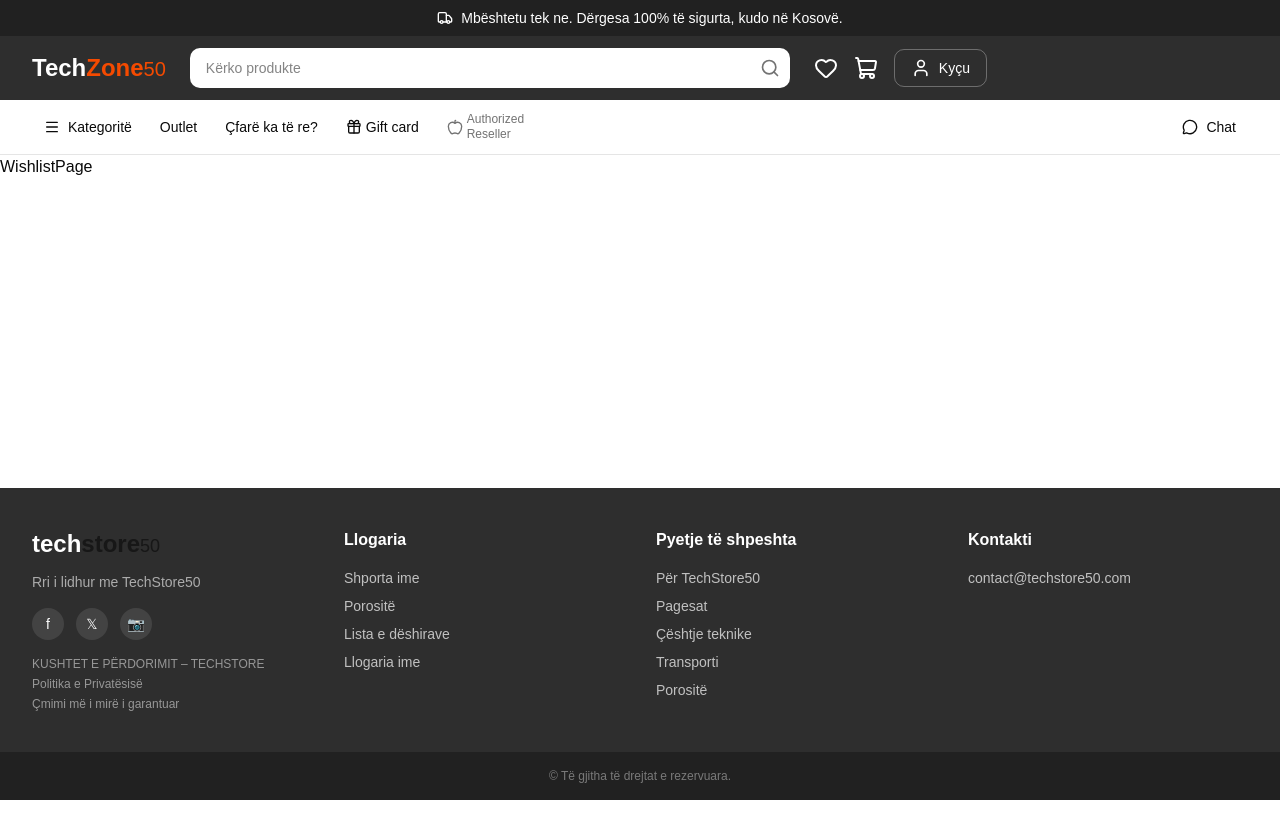
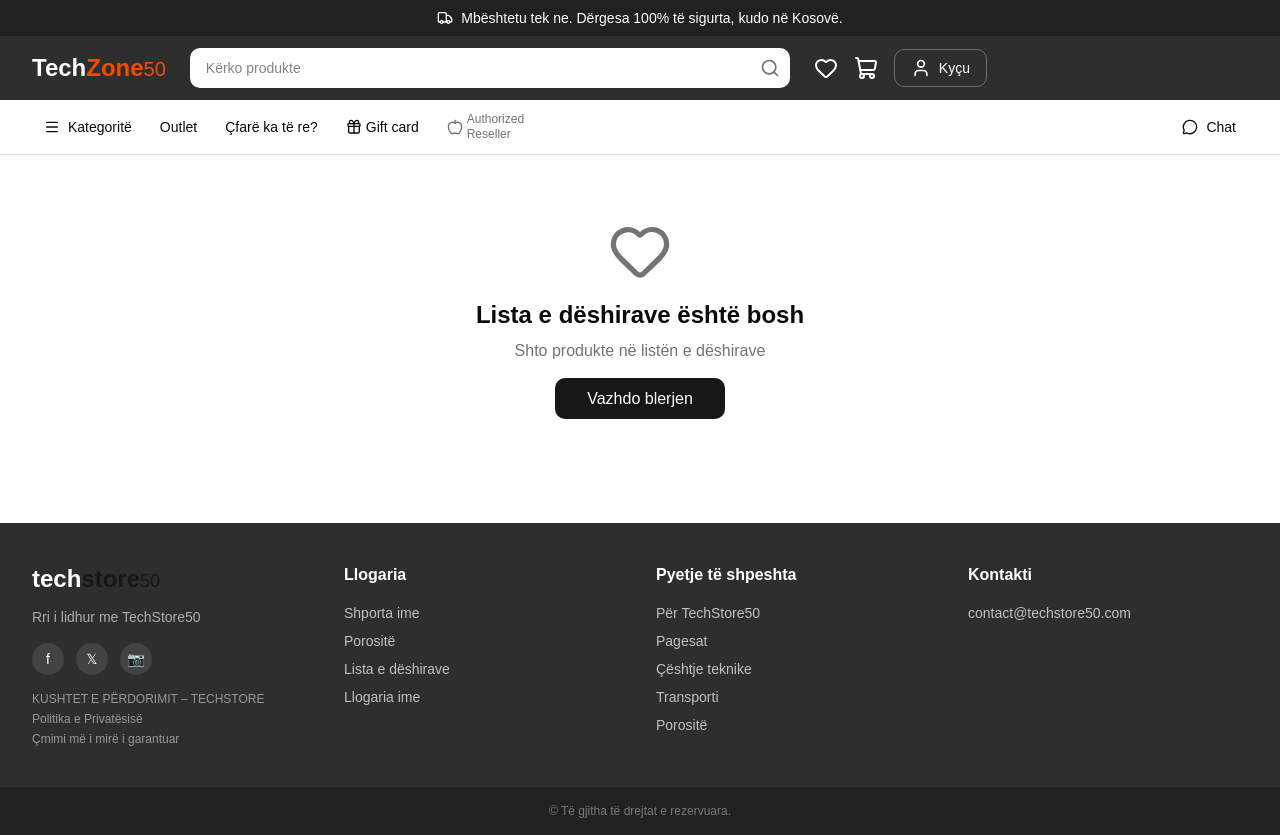
Before and after one commit to AdhurimBerisha/TechZone50---Gjirafa50-Clone, a React (Vite) app in the folder frontend/: page /wishlist in a window 1280 px wide. Before the commit the page ends 800 px from the top, so only its background shows below. Built offline with nearby package versions, Linux system fonts and the light colour scheme.

Commit message:
WishlistPage

```diff
--- a/frontend/src/pages/WishlistPage.tsx
+++ b/frontend/src/pages/WishlistPage.tsx
@@ -1,5 +1,43 @@
-type Props = {};
-const WishlistPage = (props: Props) => {
-  return <div>WishlistPage</div>;
+import { Link } from "react-router";
+import { useWishlistStore } from "@/stores/wishlistStore";
+import ProductCard from "@/components/ProductCard";
+import { Heart } from "lucide-react";
+
+const WishlistPage = () => {
+  const { items } = useWishlistStore();
+
+  if (items.length === 0) {
+    return (
+      <div className="max-w-[1320px] mx-auto px-4 lg:px-8 py-16 text-center">
+        <Heart className="h-16 w-16 text-muted-foreground mx-auto mb-4" />
+        <h1 className="text-2xl font-semibold mb-2">
+          Lista e dëshirave është bosh
+        </h1>
+        <p className="text-muted-foreground mb-6">
+          Shto produkte në listën e dëshirave
+        </p>
+        <Link
+          to="/"
+          className="bg-primary text-primary-foreground px-8 py-3 rounded-lg font-medium hover:bg-primary/90 transition-colors"
+        >
+          Vazhdo blerjen
+        </Link>
+      </div>
+    );
+  }
+
+  return (
+    <div className="max-w-[1320px] mx-auto px-4 lg:px-8 py-6">
+      <h1 className="text-2xl font-semibold mb-6">
+        Lista e dëshirave ({items.length})
+      </h1>
+      <div className="grid grid-cols-2 md:grid-cols-3 lg:grid-cols-4 xl:grid-cols-5 gap-4">
+        {items.map((product) => (
+          <ProductCard key={product.id} product={product} />
+        ))}
+      </div>
+    </div>
+  );
 };
+
 export default WishlistPage;
```
